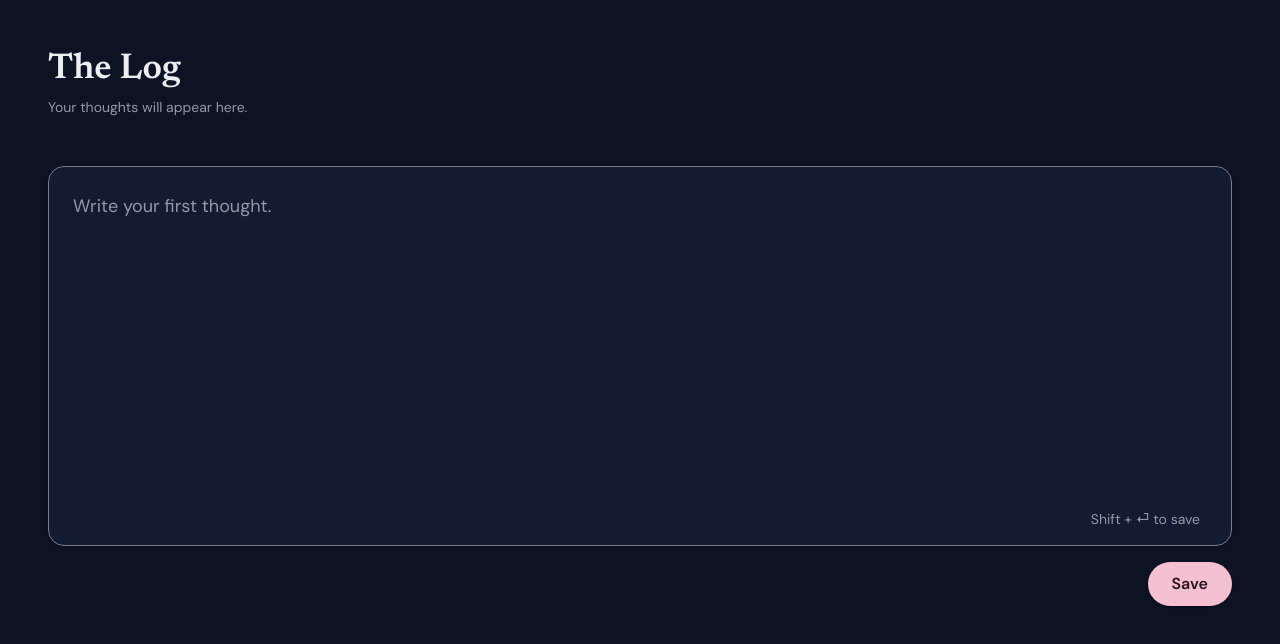
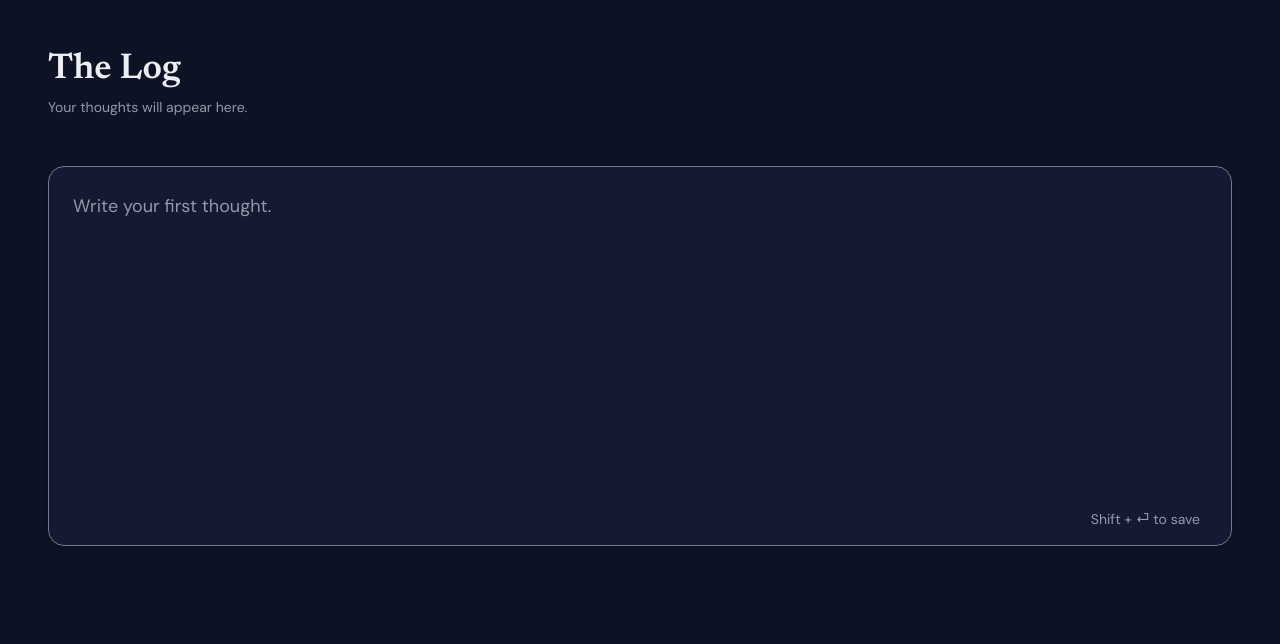
Before and after one commit to joisse1101/the-log, a React (Vite) app: page / in a window 1280 px wide. Shown: the top 644 px of the page. Built offline with nearby package versions, Linux system fonts and the light colour scheme.

Commit message:
fix(thoughts): show the save button under the box on phones only

```diff
--- a/src/AppShell.css
+++ b/src/AppShell.css
@@ -253,7 +253,7 @@ textarea {
   }
 
   .app-shell .thought-box__actions {
-    justify-content: stretch;
+    display: flex;
   }
 
   .app-shell .thought-box__save {
@@ -398,8 +398,8 @@ textarea {
 }
 
 .thought-box__actions {
-  display: flex;
-  justify-content: flex-end;
+  /* On a wider screen the box saves with Shift + Enter and its hint, as the Home artboards show; the button is for phones. */
+  display: none;
 }
 
 .thought-field {
```
Also changed, not shown: wiki/thoughts/design.md (+2 -1 lines), .plans/init-the-log/slices/thought-capture/UC-thought-capture.md.
